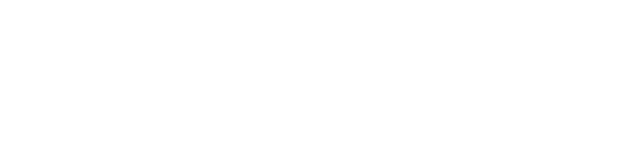
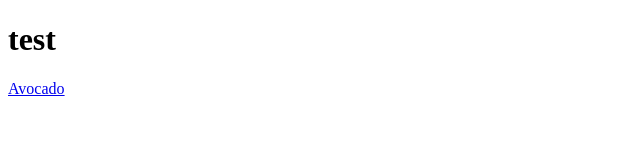
Before and after one commit to ahsadek93/ARTest, a plain HTML site: page index.html in a window 1280 px wide. Shown: the whole page, without its empty margins (0-640 px from the left). Drawn offline with Linux system fonts and the light colour scheme; some packages are replaced by stand-ins of ours; a script that the page names is missing.

Commit message:
scene viewer

```diff
--- a/index.html
+++ b/index.html
@@ -9,10 +9,11 @@
 
 <body>
 
-
+    <h1>test</h1>
     <model-viewer alt="A 3D model of an astronaut." src="./1/source/Unity2Skfb.gltf" magic-leap ar>
     </model-viewer>
 
+    <a href="intent://arvr.google.com/scene-viewer/1.0?file=https://raw.githubusercontent.com/KhronosGroup/glTF-Sample-Models/master/2.0/Avocado/glTF/Avocado.gltf#Intent;scheme=https;package=com.google.android.googlequicksearchbox;action=android.intent.action.VIEW;S.browser_fallback_url=https://developers.google.com/ar;end;">Avocado</a>
 
 
 
```
